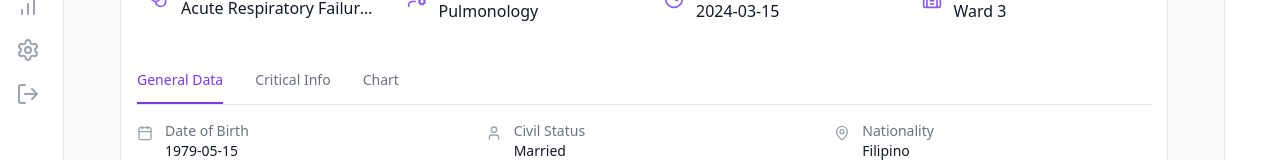
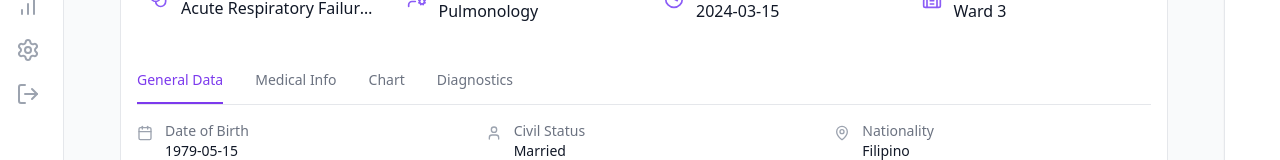
Before and after one commit to mfranco1/medstagram, a React (Vite) app in the folder frontend/: page /soap/1 in a window 1280 px wide. Shown: the part 270-430 px from the top of the page. Built offline with nearby package versions, Linux system fonts and the light colour scheme.

Commit message:
mod: change critcial info to medical info

```diff
--- a/frontend/src/components/patient/PatientInfoCard.tsx
+++ b/frontend/src/components/patient/PatientInfoCard.tsx
@@ -9,8 +9,8 @@ import { STATUS_COLORS } from '../../constants/patient'
 import { Tooltip } from '../ui/Tooltip'
 
 interface PatientInfoCardProps {
-  activeTab: 'general' | 'chart' | 'critical'
-  setActiveTab: (tab: 'general' | 'chart' | 'critical') => void
+  activeTab: 'general' | 'chart' | 'medical' | 'diagnostics'
+  setActiveTab: (tab: 'general' | 'chart' | 'medical' | 'diagnostics') => void
   patient: Patient
   onDelete?: (patientId: number) => void
   onEdit?: (patient: Patient) => Promise<void>
@@ -193,14 +193,14 @@ export function PatientInfoCard({ activeTab, setActiveTab, patient, onDelete, on
             General Data
           </button>
           <button
-            onClick={() => setActiveTab('critical')}
+            onClick={() => setActiveTab('medical')}
             className={`pb-3 text-sm font-medium border-b-2 transition-colors ${
-              activeTab === 'critical'
+              activeTab === 'medical'
                 ? 'border-violet-600 text-violet-600'
                 : 'border-transparent text-gray-500 hover:text-gray-700'
             }`}
           >
-            Critical Info
+            Medical Info
           </button>
           <button
             onClick={() => setActiveTab('chart')}
@@ -211,6 +211,16 @@ export function PatientInfoCard({ activeTab, setActiveTab, patient, onDelete, on
             }`}
           >
             Chart
+          </button>
+          <button
+            onClick={() => setActiveTab('diagnostics')}
+            className={`pb-3 text-sm font-medium border-b-2 transition-colors ${
+              activeTab === 'diagnostics'
+                ? 'border-violet-600 text-violet-600'
+                : 'border-transparent text-gray-500 hover:text-gray-700'
+            }`}
+          >
+            Diagnostics
           </button>
         </div>
       </div>
@@ -271,11 +281,104 @@ export function PatientInfoCard({ activeTab, setActiveTab, patient, onDelete, on
           </div>
         )}
 
-        {activeTab === 'critical' && (
+        {activeTab === 'diagnostics' && (
           <div className="space-y-8">
-            {/* Critical Information Section */}
+            {/* Vital Signs Trends Section */}
             <div>
-              <h3 className="text-sm font-medium text-gray-900 mb-4">Critical Information</h3>
+              <h3 className="text-sm font-medium text-gray-900 mb-4">Vital Signs Trends</h3>
+              <div className="bg-white rounded-lg border border-gray-200 p-4">
+                <div className="h-48 flex items-center justify-center">
+                  <p className="text-sm text-gray-500">Vital signs trend chart will be displayed here</p>
+                </div>
+                <div className="mt-4 grid grid-cols-2 md:grid-cols-5 gap-4">
+                  <div className="bg-gray-50 rounded-lg p-3">
+                    <p className="text-xs text-gray-500">Heart Rate</p>
+                    <p className="text-sm font-medium text-gray-900">-- bpm</p>
+                  </div>
+                  <div className="bg-gray-50 rounded-lg p-3">
+                    <p className="text-xs text-gray-500">Respiratory Rate</p>
+                    <p className="text-sm font-medium text-gray-900">-- /min</p>
+                  </div>
+                  <div className="bg-gray-50 rounded-lg p-3">
+                    <p className="text-xs text-gray-500">Blood Pressure</p>
+                    <p className="text-sm font-medium text-gray-900">--/-- mmHg</p>
+                  </div>
+                  <div className="bg-gray-50 rounded-lg p-3">
+                    <p className="text-xs text-gray-500">Temperature</p>
+                    <p className="text-sm font-medium text-gray-900">-- °C</p>
+                  </div>
+                  <div className="bg-gray-50 rounded-lg p-3">
+                    <p className="text-xs text-gray-500">O₂ Saturation</p>
+                    <p className="text-sm font-medium text-gray-900">-- %</p>
+                  </div>
+                </div>
+              </div>
+            </div>
+
+            {/* Lab Results Section */}
+            <div>
+              <h3 className="text-sm font-medium text-gray-900 mb-4">Laboratory Results</h3>
+              <div className="bg-white rounded-lg border border-gray-200 overflow-hidden">
+                <div className="overflow-x-auto">
+                  <table className="min-w-full divide-y divide-gray-200">
+                    <thead className="bg-gray-50">
+                      <tr>
+                        <th scope="col" className="px-6 py-3 text-left text-xs font-medium text-gray-500 uppercase tracking-wider">Test</th>
+                        <th scope="col" className="px-6 py-3 text-left text-xs font-medium text-gray-500 uppercase tracking-wider">Result</th>
+                        <th scope="col" className="px-6 py-3 text-left text-xs font-medium text-gray-500 uppercase tracking-wider">Reference Range</th>
+                        <th scope="col" className="px-6 py-3 text-left text-xs font-medium text-gray-500 uppercase tracking-wider">Status</th>
+                        <th scope="col" className="px-6 py-3 text-left text-xs font-medium text-gray-500 uppercase tracking-wider">Date</th>
+                      </tr>
+                    </thead>
+                    <tbody className="bg-white divide-y divide-gray-200">
+                      <tr>
+                        <td className="px-6 py-4 whitespace-nowrap text-sm text-gray-900">Complete Blood Count</td>
+                        <td className="px-6 py-4 whitespace-nowrap text-sm text-gray-500">Pending</td>
+                        <td className="px-6 py-4 whitespace-nowrap text-sm text-gray-500">-</td>
+                        <td className="px-6 py-4 whitespace-nowrap">
+                          <span className="px-2 inline-flex text-xs leading-5 font-semibold rounded-full bg-yellow-100 text-yellow-800">
+                            Pending
+                          </span>
+                        </td>
+                        <td className="px-6 py-4 whitespace-nowrap text-sm text-gray-500">-</td>
+                      </tr>
+                    </tbody>
+                  </table>
+                </div>
+              </div>
+            </div>
+
+            {/* Imaging Studies Section */}
+            <div>
+              <h3 className="text-sm font-medium text-gray-900 mb-4">Imaging Studies</h3>
+              <div className="grid grid-cols-1 md:grid-cols-2 gap-4">
+                <div className="bg-white rounded-lg border border-gray-200 p-4">
+                  <div className="flex items-center justify-between mb-2">
+                    <h4 className="text-sm font-medium text-gray-900">Chest X-Ray</h4>
+                    <span className="px-2 inline-flex text-xs leading-5 font-semibold rounded-full bg-yellow-100 text-yellow-800">
+                      Pending
+                    </span>
+                  </div>
+                  <p className="text-sm text-gray-500">No results available</p>
+                </div>
+                <div className="bg-white rounded-lg border border-gray-200 p-4">
+                  <div className="flex items-center justify-between mb-2">
+                    <h4 className="text-sm font-medium text-gray-900">CT Scan</h4>
+                    <span className="px-2 inline-flex text-xs leading-5 font-semibold rounded-full bg-yellow-100 text-yellow-800">
+                      Pending
+                    </span>
+                  </div>
+                  <p className="text-sm text-gray-500">No results available</p>
+                </div>
+              </div>
+            </div>
+          </div>
+        )}
+
+        {activeTab === 'medical' && (
+          <div className="space-y-8">
+            {/* Medical Information Section */}
+            <div>
               <div className="grid grid-cols-3 gap-x-8 gap-y-6 text-sm">
                 {/* Blood Type */}
                 <div className="flex items-start space-x-3">
--- a/frontend/src/pages/SoapPage.tsx
+++ b/frontend/src/pages/SoapPage.tsx
@@ -10,7 +10,7 @@ import { Toast, type ToastType } from '../components/ui/Toast'
 export default function SoapPage() {
   const { patientId } = useParams()
   const navigate = useNavigate()
-  const [activeTab, setActiveTab] = useState<'general' | 'chart' | 'critical'>('general')
+  const [activeTab, setActiveTab] = useState<'general' | 'chart' | 'medical' | 'diagnostics'>('general')
   const [formData, setFormData] = useState({
     chiefComplaint: '',
     subjective: '',
```
